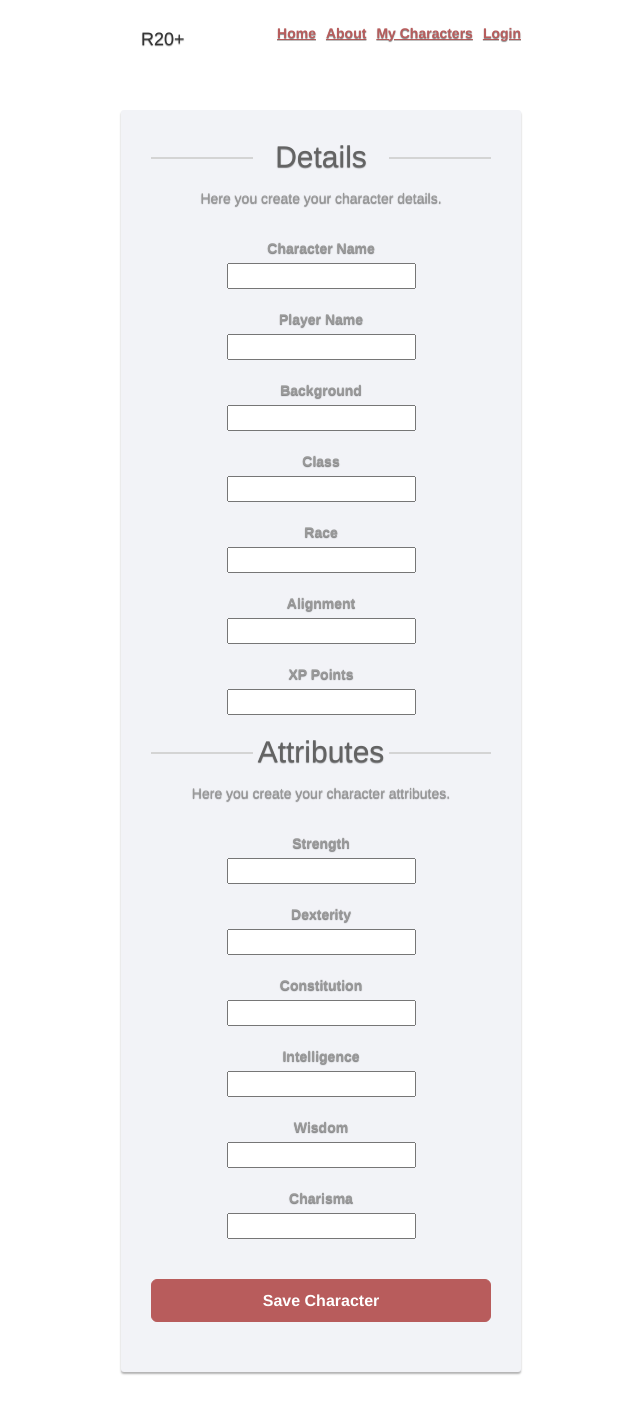
After one commit to ValrynMilly/R20PLUS, a Flask app: page /charactersheet.html in a window 1280 px wide. The commit adds this page. Shown: the whole page, without its empty margins (319-959 px from the left). Run offline with Flask 2, Linux system fonts and the light colour scheme; some libraries are stand-ins or nearby versions.

Commit message:
CRUD Complete
Characters implemented. You can create, read update & delete characters. 1 More table is needed (inventory). Then testing follows.

```diff
--- a/Main/application/forms.py
+++ b/Main/application/forms.py
@@ -1,7 +1,7 @@
 from flask_wtf import FlaskForm
 from wtforms import StringField, SubmitField, PasswordField, BooleanField
 from wtforms.validators import DataRequired, Length, Email, EqualTo, ValidationError
-from application.models import Users
+from application.models import Users, Characters
 
 class RegistrationForm(FlaskForm):
     email = StringField('Email',
@@ -57,3 +57,76 @@ class LoginForm(FlaskForm):
 	remember = BooleanField('Remember Me')
 
 	submit = SubmitField('Login')
+
+class createcharacter(FlaskForm):
+    Characte_name = StringField('Character Name',
+            validators = [
+                DataRequired(),
+            ]
+    )
+    first_name = StringField('Player Name',
+            validators = [
+                DataRequired(),
+            ]
+    )
+    background = StringField('Background',
+            validators = [
+                DataRequired(),
+            ]
+    )
+    char_class = StringField('Class',
+            validators = [
+                DataRequired(),
+            ]
+    )
+    race = StringField('Race',
+            validators = [
+                DataRequired(),
+            ]
+    )
+    first_name = StringField('Player Name',
+            validators = [
+                DataRequired(),
+            ]
+    )
+    alignment = StringField('Alignment',
+            validators = [
+                DataRequired(),
+            ]
+    )
+    experience_points = StringField('XP Points',
+            validators = [
+                DataRequired(),
+            ]
+    )
+    strength = StringField('Strength',
+            validators = [
+                DataRequired(),
+            ]
+    )
+    dexterity = StringField('Dexterity',
+            validators = [
+                DataRequired(),
+            ]
+    )
+    constitution = StringField('Constitution',
+            validators = [
+                DataRequired(),
+            ]
+    )
+    intelligence = StringField('Intelligence',
+            validators = [
+                DataRequired(),
+            ]
+    )
+    wisdom = StringField('Wisdom',
+            validators = [
+                DataRequired(),
+            ]
+    )
+    charisma = StringField('Charisma',
+            validators = [
+                DataRequired(),
+            ]
+    )
+    submit = SubmitField('Save Character')
--- a/Main/application/models.py
+++ b/Main/application/models.py
@@ -34,4 +34,4 @@ class Characters(db.Model, UserMixin):
     charisma = db.Column(db.String(30), nullable=False, unique=False)
 
     def __repr__(self):
-        return ''.join(['UserID: ', str(self.id), '\r\n', 'Email: ', self.email])
+        return ''.join(['UserID: ', str(Users.id), '\r\n', 'Character ID: ', self.id])
--- a/Main/application/routes.py
+++ b/Main/application/routes.py
@@ -1,8 +1,8 @@
 from flask_login import login_user, current_user, logout_user, login_required
 from application import app, db, bcrypt
 from application import app
-from application.forms import RegistrationForm, LoginForm
-from application.models import Users
+from application.forms import RegistrationForm, LoginForm, createcharacter
+from application.models import Users, Characters
 from flask import render_template, redirect, url_for, request, flash
 from flask import Flask, render_template
 
@@ -41,3 +41,66 @@ def login():
             else:
                 return redirect(url_for('home'))
     return render_template('login.html', title='Login', form=form)
+
+@app.route('/mycharacters.html', methods=['GET', 'POST'])
+def mycharacters():
+    characters = Characters.query.all()
+    return render_template('mycharacters.html',characters = characters, title='MyCharacters')
+
+@app.route('/charactersheet.html', methods=['GET', 'POST'])
+def charactersheet():
+    form = createcharacter()
+    if form.validate_on_submit():
+        character = Characters(Characte_name=form.Characte_name.data,
+                               first_name=form.first_name.data,
+                               char_class=form.char_class.data,
+                               background=form.background.data,
+                               race=form.race.data,
+                               alignment=form.alignment.data,
+                               experience_points=form.experience_points.data,
+                               strength=form.strength.data,
+                               dexterity=form.dexterity.data,
+                               constitution=form.constitution.data,
+                               intelligence=form.intelligence.data,
+                               wisdom=form.wisdom.data,
+                               charisma=form.charisma.data)
+
+        db.session.add(character)
+        db.session.commit()
+
+        return redirect(url_for('mycharacters'))
+    return render_template('charactersheet.html', title='Create Character', form=form)
+
+@app.route('/delete/<int:id>')
+def delete(id):
+    character = Characters.query.get_or_404(id)
+
+    try:
+        db.session.delete(character)
+        db.session.commit()
+        return redirect('/')
+    except:
+        return "There was a problem deleting data."
+
+@app.route('/update/<int:id>', methods=['GET', 'POST'])
+def update(id):
+    character = Characters.query.get_or_404(id)
+
+    if request.method == 'POST':
+        character.Characte_name = request.form['name']
+        character.strength = request.form['strength']
+        character.dexterity = request.form['dexterity']
+        character.constitution = request.form['constitution']
+        character.intelligence = request.form['intelligence']
+        character.wisdom = request.form['wisdom']
+        character.charisma = request.form['charisma']
+
+        try:
+            db.session.commit()
+            return redirect(url_for('mycharacters'))
+        except:
+            return "There was a problem updating data."
+
+    else:
+        title = "Update Data"
+        return render_template('update.html', title=title, character=character)
--- a/Main/application/static/css/loginsignup.css
+++ b/Main/application/static/css/loginsignup.css
@@ -59,9 +59,11 @@ body{
     background: #f2f3f7;
     box-shadow: 0px 2px 2px rgba(0, 0, 0, 0.3);
     padding: 30px;
+    position: relative;
 }
 .signup-form .form-group{
     margin-bottom: 20px;
+    position: relative;
 }
 .signup-form input[type="checkbox"]{
     margin-top: 3px;
--- /dev/null
+++ b/Main/application/templates/charactersheet.html
@@ -0,0 +1,211 @@
+{% extends "bootstrap/base.html" %}
+{% import "bootstrap/wtf.html" as wtf %}
+
+{% block styles %}
+<link rel="stylesheet" href="{{ url_for('static', filename='css/loginsignup.css') }}">
+<link href="{{ url_for('static', filename='css/bootstrap.min.css') }}" rel="stylesheet">
+<link href="{{ url_for('static', filename='css/cover.css') }}" rel="stylesheet">
+{{super()}}
+{% endblock %}
+
+{% block scripts %}
+{{super()}}
+{% endblock %}
+
+
+{% block title %}
+Character Sheet
+{% endblock %}
+
+{% block content %}
+
+<div class="signup-form">
+    <div class="masthead clearfix">
+        <div class="inner">
+          <h4 class="masthead-brand">R20+</h4>
+          <nav class="nav nav-masthead">
+            <a class="nav-link" href="/">Home</a>
+            <a class="nav-link" href="">About</a>
+            <a class="nav-link" href="">My Characters</a>
+            <a class="nav-link" href="login.html">Login</a>
+          </nav>
+        </div>
+      </div>
+      <br>
+      <br>
+      <br>
+      <br>
+    <form method="POST" action="" >
+        {{ form.hidden_tag() }}
+		<h2>Details</h2>
+		<p class="hint-text">Here you create your character details.</p>
+    <div class="form-group">
+			<div class="form-group">
+                {{ form.Characte_name.label }}
+                <br>
+                {{ form.Characte_name }}
+                {% if form.Characte_name.errors %}
+                <div class='error'>
+                    {% for error in form.Characte_name.errors %}
+                        <span>{{ error }}</span>
+                    {% endfor %}
+                </div>
+                {% endif %}
+            </div>
+            <div class="form-group">
+                {{ form.first_name.label }}
+                <br>
+                {{ form.first_name }}
+                {% if form.first_name.errors %}
+                <div class='error'>
+                    {% for error in form.first_name.errors %}
+                        <span>{{ error }}</span>
+                    {% endfor %}
+                </div>
+                {% endif %}
+          </div>
+          <div class="form-group">
+            {{ form.background.label }}
+            <br>
+            {{ form.background }}
+            {% if form.background.errors %}
+            <div class='error'>
+                {% for error in form.background.errors %}
+                    <span>{{ error }}</span>
+                {% endfor %}
+            </div>
+            {% endif %}
+          </div>
+          <div class="form-group">
+            {{ form.char_class.label }}
+            <br>
+            {{ form.char_class }}
+            {% if form.char_class.errors %}
+            <div class='error'>
+                {% for error in form.char_class.errors %}
+                    <span>{{ error }}</span>
+                {% endfor %}
+            </div>
+            {% endif %}
+          </div>
+          <div class="form-group">
+            {{ form.race.label }}
+            <br>
+            {{ form.race }}
+            {% if form.race.errors %}
+            <div class='error'>
+                {% for error in form.race.errors %}
+                    <span>{{ error }}</span>
+                {% endfor %}
+            </div>
+            {% endif %}
+          </div>
+          <div class="form-group">
+            {{ form.alignment.label }}
+            <br>
+            {{ form.alignment }}
+            {% if form.alignment.errors %}
+            <div class='error'>
+                {% for error in form.alignment.errors %}
+                    <span>{{ error }}</span>
+                {% endfor %}
+            </div>
+            {% endif %}
+          </div>
+          <div class="form-group">
+            {{ form.experience_points.label }}
+            <br>
+            {{ form.experience_points }}
+            {% if form.experience_points.errors %}
+            <div class='error'>
+                {% for error in form.experience_points.errors %}
+                    <span>{{ error }}</span>
+                {% endfor %}
+            </div>
+            {% endif %}
+          </div>
+        </div>
+    {{ form.hidden_tag() }}
+  <h2>Attributes</h2>
+  <p class="hint-text">Here you create your character attributes.</p>
+  <div class="form-group">
+    <div class="form-group">
+              {{ form.strength.label }}
+              <br>
+              {{ form.strength }}
+              {% if form.strength.errors %}
+              <div class='error'>
+                  {% for error in form.strength.errors %}
+                      <span>{{ error }}</span>
+                  {% endfor %}
+              </div>
+              {% endif %}
+          </div>
+          <div class="form-group">
+              {{ form.dexterity.label }}
+              <br>
+              {{ form.dexterity }}
+              {% if form.dexterity.errors %}
+              <div class='error'>
+                  {% for error in form.dexterity.errors %}
+                      <span>{{ error }}</span>
+                  {% endfor %}
+              </div>
+              {% endif %}
+        </div>
+        <div class="form-group">
+          {{ form.constitution.label }}
+          <br>
+          {{ form.constitution }}
+          {% if form.constitution.errors %}
+          <div class='error'>
+              {% for error in form.constitution.errors %}
+                  <span>{{ error }}</span>
+              {% endfor %}
+          </div>
+          {% endif %}
+        </div>
+        <div class="form-group">
+          {{ form.intelligence.label }}
+          <br>
+          {{ form.intelligence }}
+          {% if form.intelligence.errors %}
+          <div class='error'>
+              {% for error in form.intelligence.errors %}
+                  <span>{{ error }}</span>
+              {% endfor %}
+          </div>
+          {% endif %}
+        </div>
+        <div class="form-group">
+          {{ form.wisdom.label }}
+          <br>
+          {{ form.wisdom }}
+          {% if form.wisdom.errors %}
+          <div class='error'>
+              {% for error in form.wisdom.errors %}
+                  <span>{{ error }}</span>
+              {% endfor %}
+          </div>
+          {% endif %}
+        </div>
+        <div class="form-group">
+          {{ form.charisma.label }}
+          <br>
+          {{ form.charisma }}
+          {% if form.charisma.errors %}
+          <div class='error'>
+              {% for error in form.charisma.errors %}
+                  <span>{{ error }}</span>
+              {% endfor %}
+          </div>
+          {% endif %}
+        </div>
+      </div>
+      <br>
+      <div class="form-group">
+        <button type="submit" class="btn btn-success btn-lg btn-block">Save Character</button>
+    </div>
+  </form>
+</div>
+{% endblock %}
--- a/Main/application/templates/home.html
+++ b/Main/application/templates/home.html
@@ -40,7 +40,6 @@ R20+
                   </nav>
                 </div>
               </div>
-
               <div class="inner cover">
                 <h1 class="cover-heading">Welcome to R20+.</h1>
                 <p class="lead">R20+ is a simple web-app where you can host all your character sheets from Dungeons & Dragons 5E. You can create, roll or edit your character without the need of pen and paper.</p>
```
Also changed, not shown: Main/application/templates/mycharacters.html (+93 -1 lines), Main/application/templates/update.html (added, +99 -0 lines), Main/application/site.db.
